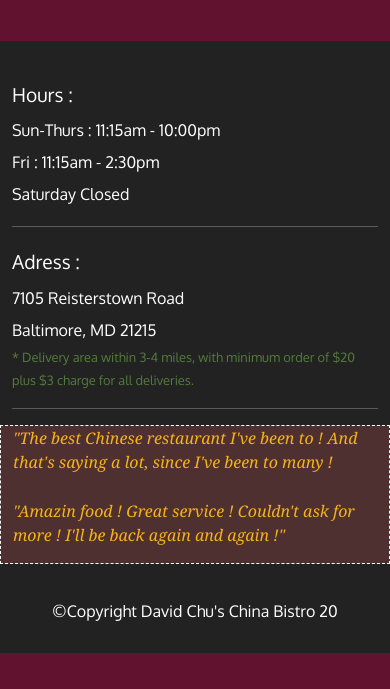
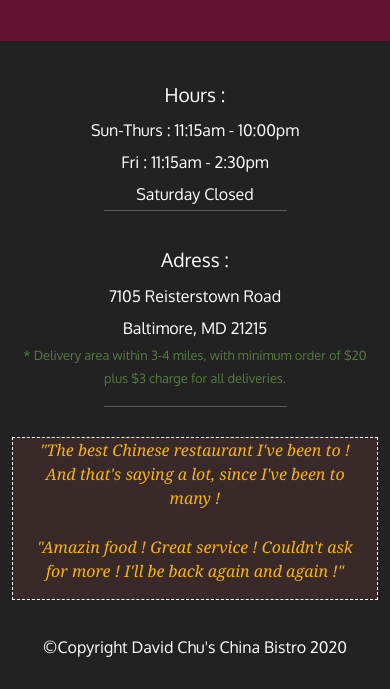
Before and after one commit to Perty53/restosite, a plain HTML site: page index.html in a window 390 px wide. Shown: the part 1456-2145 px from the top of the page. Before the commit the page ends 2109 px from the top, so only its background shows below. Drawn offline with Linux system fonts and the light colour scheme; some icons are missing.

Commit message:
Add footer II

```diff
--- a/css/style.css
+++ b/css/style.css
@@ -152,7 +152,7 @@ box-shadow: 0 1px 5px 1px #cccccc;
 #testimonials{
 	font-style: italic;
 	font-family: Georgia, 'Times New Roman', Times, serif;
-	background-color: rgba(255, 104, 104, 0.2);
+	background-color: rgba(255, 104, 104, 0.1);
 	border: 1px dashed #fff;
 	color: #f6b319;
 }
@@ -237,6 +237,7 @@ box-shadow: 0 1px 5px 1px #cccccc;
 		font-size: 1em;
 		margin-right: 5px;
 	}
+
 	#call-btn >a{
 	background-color: #f6b319;
 	margin:  5px 20px;
@@ -253,6 +254,9 @@ box-shadow: 0 1px 5px 1px #cccccc;
 		letter-spacing: .1em;
 		text-transform: uppercase;
 		}
+	/*END HEADER*/
+
+	/*HOME*/
 	.container .jumbotron{
 		margin-top: 30px;
 		padding: 0;
@@ -261,7 +265,28 @@ box-shadow: 0 1px 5px 1px #cccccc;
 		width: 360px;
 		margin: 0 auto 10px;
 		}
+	/*END HOME*/
 
+	/*FOOTER*/
+	.panel-footer section{
+		margin-bottom: 30px;
+		text-align: center;
+	}
+
+	.panel-footer section:nth-child(3){
+		margin-bottom: 0;
+	}
+
+	.panel-footer section hr {
+		width: 50%;
+		margin: auto;
+	}
+
+	#testimonials {
+		width : 94%;
+		margin: auto;
+	}
+	/*END OF FOOTER*/
 }
 
 /****************** Super X-Small devices only *****************/
--- a/index.html
+++ b/index.html
@@ -115,7 +115,7 @@
 				</p>
 			</section>
 		</div>
-		<div class="text-center">&copy;Copyright David Chu's China Bistro 20</div>
+		<div class="text-center">&copy;Copyright David Chu's China Bistro 2020</div>
 	</div>
 </footer>
 <!-- Bootstrap JS -->
```
Also changed, not shown: 1 other file. Lines whose indentation alone changed are shown as unchanged.
